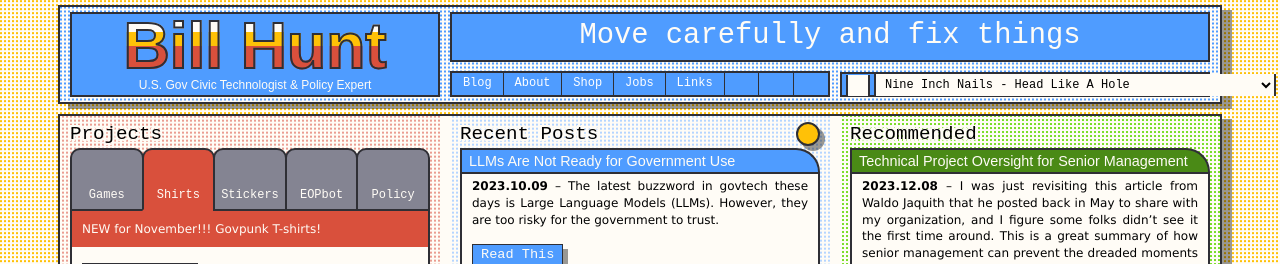
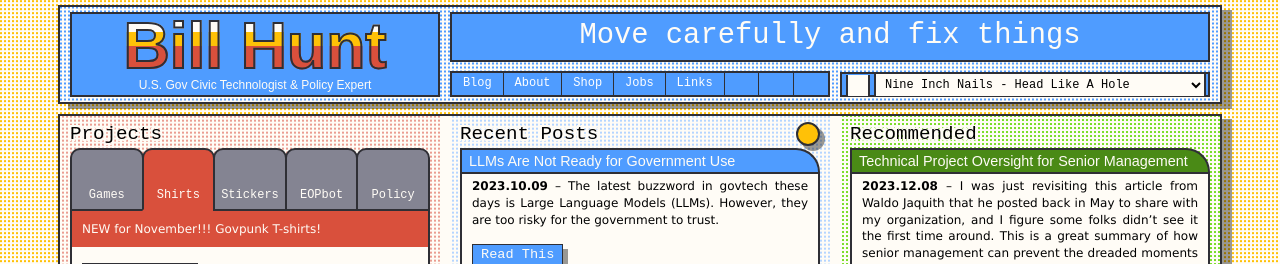
Before and after one commit to krusynth/billhunt.dev, a Jekyll site: the page built from index.md, in a window 1280 px wide. Shown: the top 264 px of the page. Built offline with Jekyll 4.4.1, drawn with Linux system fonts in a browser that asks for light colours; some web fonts are replaced.

Commit message:
Fix music player width on weird chrome installations.

```diff
--- a/assets/_sass/partials/audioplayer.scss
+++ b/assets/_sass/partials/audioplayer.scss
@@ -23,4 +23,8 @@
   font-size: 0.75rem;
   flex-grow: 1;
   overflow: hidden;
+
+  @media (min-width: $breakpoint-md) {
+    max-width: 332px;
+  }
 }
```
